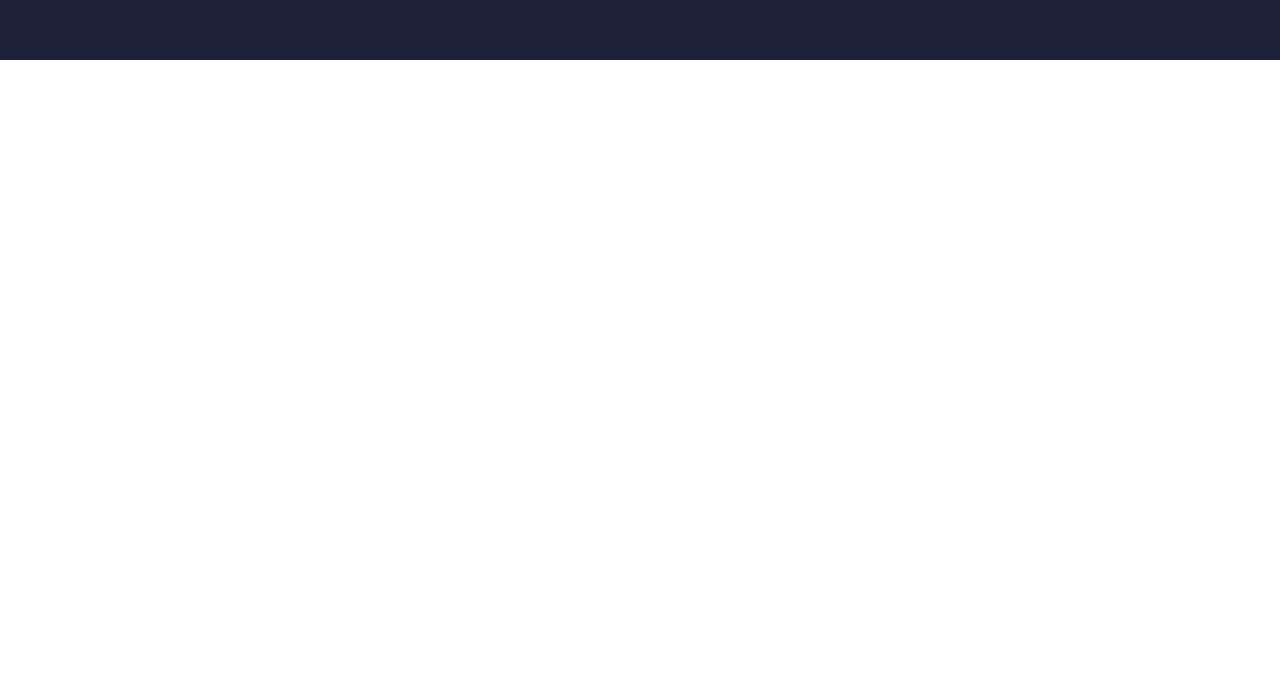
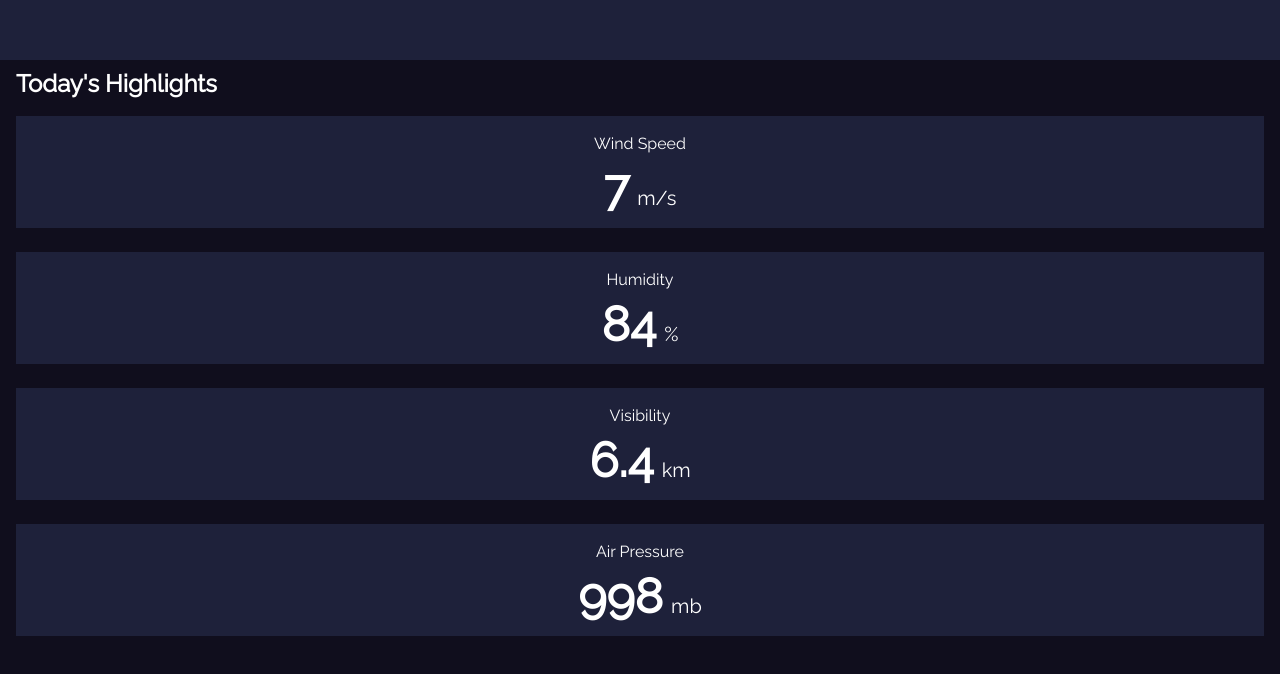
Before and after one commit to Sudeeeep/weather-app, a React (Vite) app: page / in a window 1280 px wide. Shown: the part 740-1414 px from the top of the page. Before the commit the page ends 800 px from the top, so only its background shows below. Built offline with nearby package versions, Linux system fonts and the light colour scheme; no server answers.

Commit message:
feat: add highlights component

```diff
--- a/src/App.jsx
+++ b/src/App.jsx
@@ -3,6 +3,7 @@ import { CurrentWeather } from "./components/CurrentWeather";
 import { SearchLocation } from "./components/SearchLocation";
 import axios from "axios";
 import { ErrorPage } from "./components/Error";
+import { Highlights } from "./components/Highlights";
 
 function App() {
   const [searchScreen, setSearchScreen] = useState(false);
@@ -78,6 +79,7 @@ function App() {
           setError={setError}
         />
       )}
+      <Highlights currentWeather={currentWeather} />
     </div>
   );
 }
--- /dev/null
+++ b/src/components/Highlights.jsx
@@ -0,0 +1,71 @@
+import propTypes from "prop-types";
+
+export const Highlights = ({ currentWeather }) => {
+  return (
+    <div className="bg-[#100E1D] text-white px-4 py-2 pb-10 min-h-screen">
+      <h1 className="font-bold text-2xl mb-4">Today's Highlights</h1>
+      <div className="flex flex-col gap-6 items-center">
+        <div className="flex flex-col gap-2 bg-[#1E213A] w-full text-center py-4">
+          <p>Wind Speed</p>
+          <p>
+            {!currentWeather && (
+              <span className="text-5xl font-bold mr-2">7</span>
+            )}
+            {currentWeather && (
+              <span className="text-5xl font-bold mr-2">
+                {currentWeather.wind.speed}
+              </span>
+            )}
+            <span className="text-xl">m/s</span>
+          </p>
+        </div>
+        <div className="flex flex-col gap-2 bg-[#1E213A] w-full text-center py-4">
+          <p>Humidity</p>
+          <p>
+            {!currentWeather && (
+              <span className="text-5xl font-bold mr-2">84</span>
+            )}
+            {currentWeather && (
+              <span className="text-5xl font-bold mr-2">
+                {currentWeather.main.humidity}
+              </span>
+            )}
+            <span className="text-xl">%</span>
+          </p>
+        </div>
+        <div className="flex flex-col gap-2 bg-[#1E213A] w-full text-center py-4">
+          <p>Visibility</p>
+          <p>
+            {!currentWeather && (
+              <span className="text-5xl font-bold mr-2">6.4</span>
+            )}
+            {currentWeather && (
+              <span className="text-5xl font-bold mr-2">
+                {currentWeather.visibility / 1000}
+              </span>
+            )}
+            <span className="text-xl">km</span>
+          </p>
+        </div>
+        <div className="flex flex-col gap-2 bg-[#1E213A] w-full text-center py-4">
+          <p>Air Pressure</p>
+          <p>
+            {!currentWeather && (
+              <span className="text-5xl font-bold mr-2">998</span>
+            )}
+            {currentWeather && (
+              <span className="text-5xl font-bold mr-2">
+                {currentWeather.main.pressure}
+              </span>
+            )}
+            <span className="text-xl">mb</span>
+          </p>
+        </div>
+      </div>
+    </div>
+  );
+};
+
+Highlights.propTypes = {
+  currentWeather: propTypes.object,
+};
```
